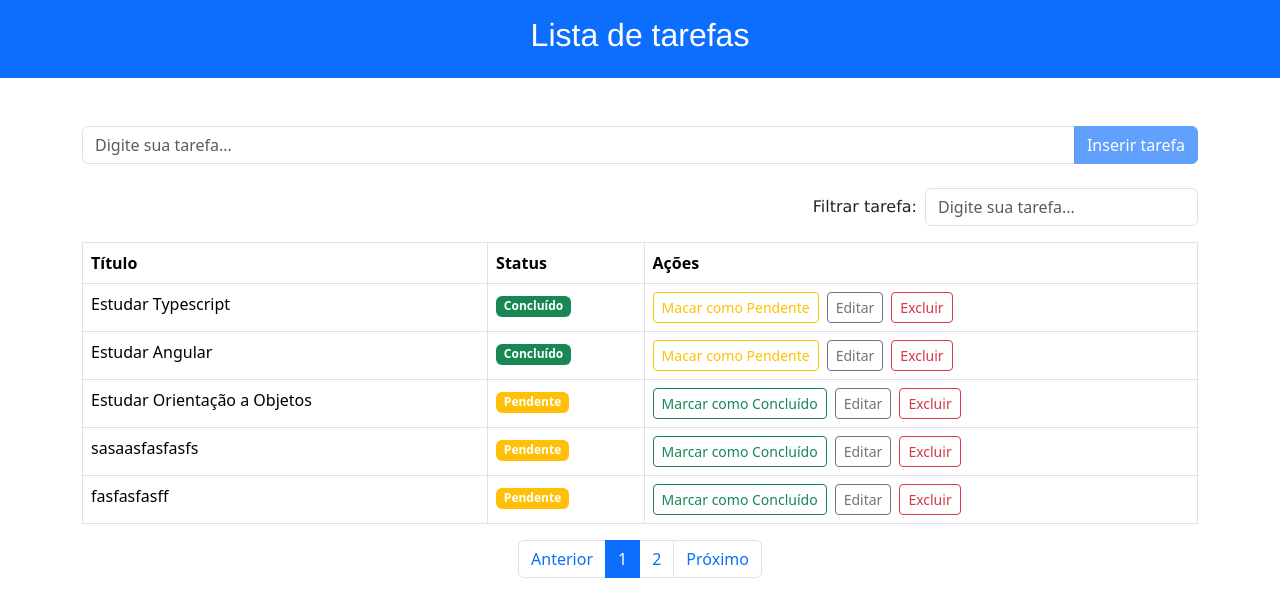
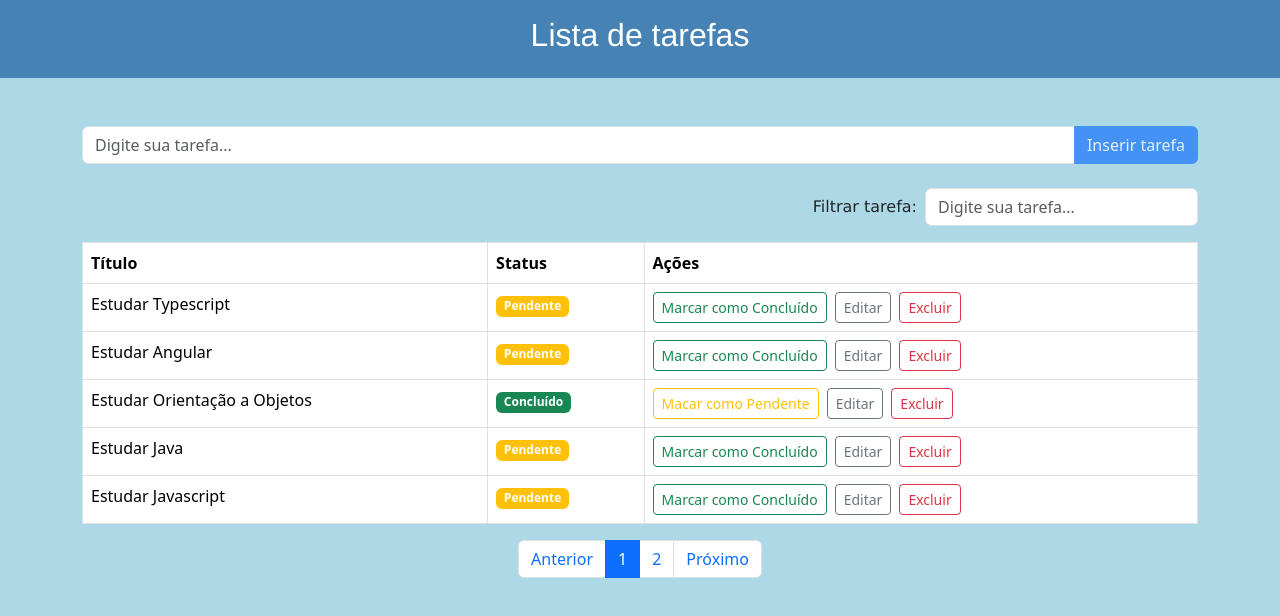
Before and after one commit to Renatonapoli/gerenciador-de-tarefas, an Angular app: page / in a window 1280 px wide. Shown: the top 616 px of the page. Built offline with nearby package versions, Linux system fonts and the light colour scheme; data requests are answered from the project's data file.

Commit message:
Ajustes de layout

```diff
--- a/db.json
+++ b/db.json
@@ -3,46 +3,31 @@
     {
       "id": "110a",
       "titulo": "Estudar Typescript",
-      "completo": true
+      "completo": false
     },
     {
       "id": "da3e",
       "titulo": "Estudar Angular",
-      "completo": true
+      "completo": false
     },
     {
       "id": "ce76",
       "titulo": "Estudar Orientação a Objetos",
+      "completo": true
+    },
+    {
+      "id": "dc26",
+      "titulo": "Estudar Java",
       "completo": false
     },
     {
-      "id": "17b1",
-      "titulo": "sasaasfasfasfs",
+      "id": "0fcc",
+      "titulo": "Estudar Javascript",
       "completo": false
     },
     {
-      "id": "984a",
-      "titulo": "fasfasfasff",
-      "completo": false
-    },
-    {
-      "id": "05f8",
-      "titulo": "asfasfasfasfaf",
-      "completo": false
-    },
-    {
-      "id": "e455",
-      "titulo": "fafafsfasfasf",
-      "completo": false
-    },
-    {
-      "id": "8a0a",
-      "titulo": "fasfasfasasfsfsf",
-      "completo": false
-    },
-    {
-      "id": "796d",
-      "titulo": "asfasfasfasf",
+      "id": "8dba",
+      "titulo": "Estudar HTML e CSS",
       "completo": false
     }
   ]
--- a/src/app/app.component.html
+++ b/src/app/app.component.html
@@ -1,4 +1,4 @@
-<nav class="navbar navbar-light mb-5 bg-primary d-flex justify-content-center">
+<nav class="navbar mb-5 d-flex justify-content-center">
     <h2 class="navbar-text text-white aligns-items">
       Lista de tarefas
     </h2>
--- a/src/app/app.component.scss
+++ b/src/app/app.component.scss
@@ -1,3 +1,7 @@
 .navbar-text {
   font-family: "Franklin Gothic Medium", "Arial Narrow", Arial, sans-serif;
 }
+
+.navbar {
+  background-color: #4682b4;
+}
--- a/src/app/components/toast/toast.component.scss
+++ b/src/app/components/toast/toast.component.scss
@@ -1,8 +1,8 @@
 .toast-container {
   position: fixed;
-  top: 20%;
-  left: 50%;
-  transform: translate(-50%, -50%);
+  top: 8%;
+  left: 84%;
+  transform: translate(-50%, -20%);
   z-index: 1050;
   min-width: 200px;
   text-align: center;
--- a/src/app/components/toast/toast.component.ts
+++ b/src/app/components/toast/toast.component.ts
@@ -19,7 +19,7 @@ export class ToastComponent {
 
       setTimeout(() => {
         this.hideToast();
-      }, 3000);
+      }, 4000);
     });
   }
 
--- a/src/index.html
+++ b/src/index.html
@@ -1,5 +1,5 @@
 <!doctype html>
-<html lang="en">
+<html lang="pt-br">
 <head>
   <meta charset="utf-8">
   <title>GerenciadorTarefas</title>
--- a/src/styles.scss
+++ b/src/styles.scss
@@ -1 +1,4 @@
-/* You can add global styles to this file, and also import other style files */
+html body {
+  background-color: #add8e6;
+  min-height: 100vh;
+}
```
